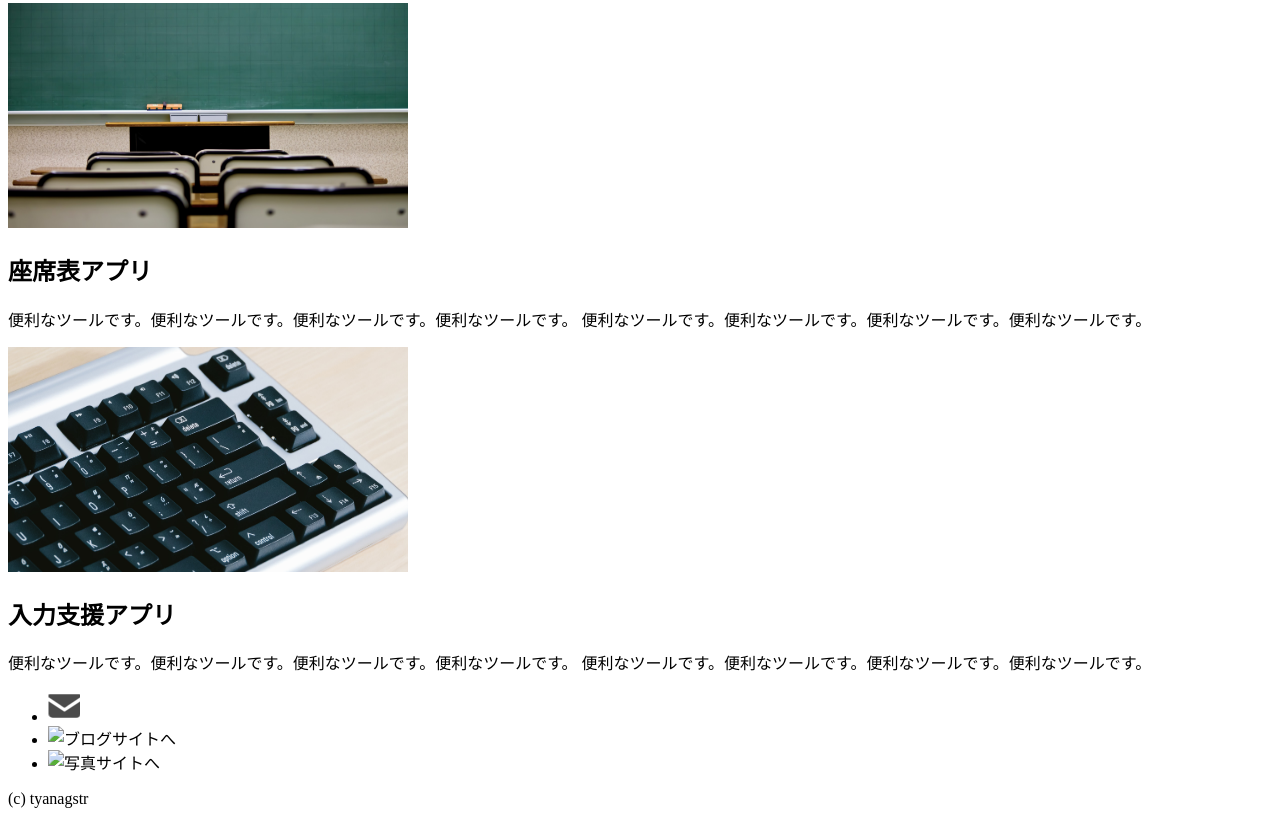
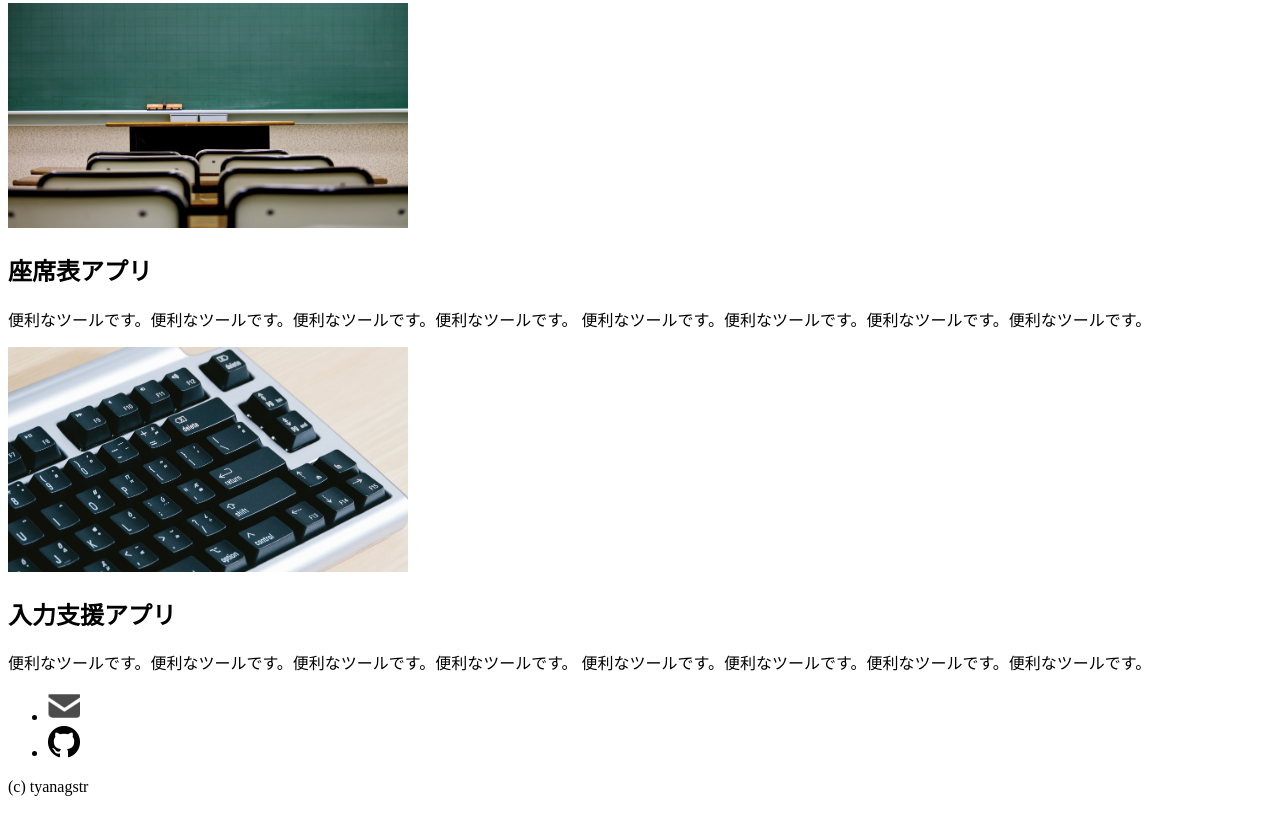
Before and after one commit to tyanagstr/html_css_practice, a plain HTML site: page html/index.html in a window 1280 px wide. Shown: the part 450-1274 px from the top of the page. Drawn offline with Linux system fonts and the light colour scheme.

Commit message:
フッターのアイコンにリンクを設定

```diff
--- a/html/index.html
+++ b/html/index.html
@@ -42,9 +42,15 @@
         </section>
         <footer>
             <ul>
-                <li><img src="images/mail.png" alt="メール送信" width="32" height="32"></li>
-                <li><img src="images/comment.png" alt="ブログサイトへ" width="32" height="32"></li>
-                <li><img src="images/photo.png" alt="写真サイトへ" width="32" height="32"></li>
+                <li>
+                    <a href="mailto:ph21.heinriches12@gmail.com" target="_blank">
+                        <img src="images/mail.png" alt="メール送信" width="32" height="32">
+                    </a>
+                </li>
+                <li>
+                    <a href="https://github.com/tyanagstr" target="_blank">
+                        <img src="images/github.png" alt="githubのアカウントページへ" width="32" height="32"></li>
+                    </a>
             </ul>
             <p>(c) tyanagstr</p>
         </footer>
```
